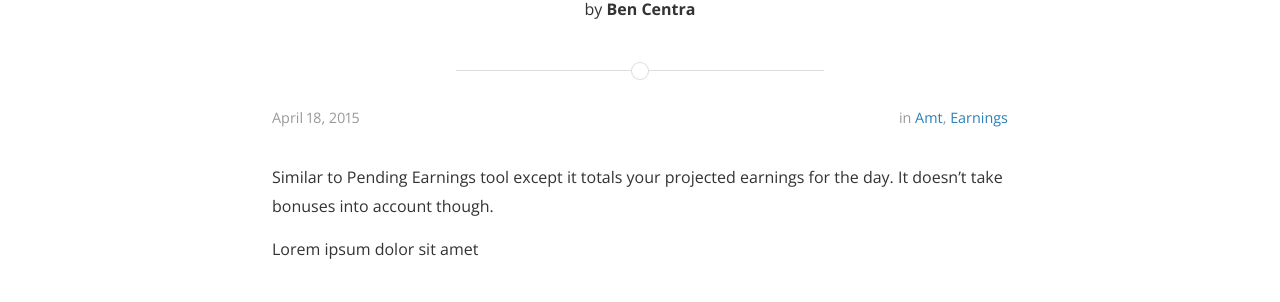
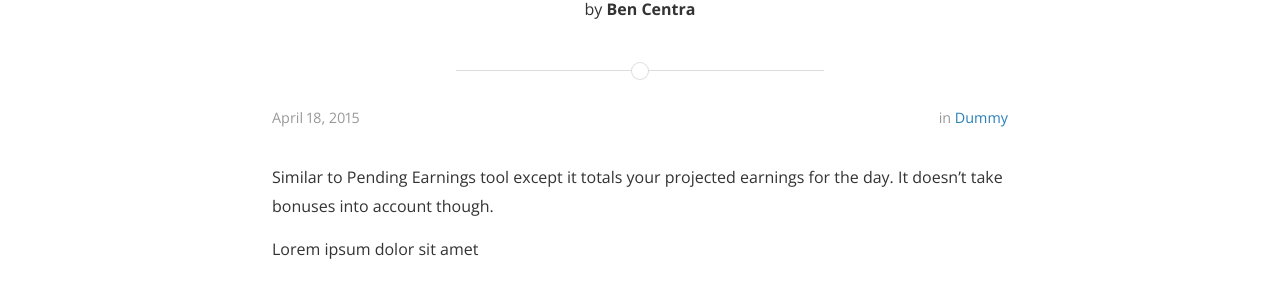
Before and after one commit to crowdtools/crowdtools.github.io, a Jekyll site: the page built from _posts/2015-04-18-dummy2.markdown, in a window 1280 px wide. Shown: the part 177-479 px from the top of the page. Built offline with Jekyll 4.4.1, drawn with Linux system fonts in a browser that asks for light colours; nearby versions of some CDN libraries.

Commit message:
template customization

```diff
--- a/_posts/2015-04-18-dummy.markdown
+++ b/_posts/2015-04-18-dummy.markdown
@@ -3,11 +3,9 @@ layout: post
 title:  "Block Requesters"
 date:   2015-04-18 08:43:59
 author: Ben Centra
-categories: AMT Productivity
+categories: Dummy
 ---
 
 This script lets you block/ignore requesters from your search results. It will place a little 'x' beside each requester's name. To block, just click the 'x'. This helps clean up your search results, and saves you time when you block scammers/requesters with poor ratings.  Props to  xxdohxx  for reviving this script and fixing it so it works in Chrome!
 
-<!--more-->
-
 Lorem ipsum
--- a/_posts/2015-04-18-dummy2.markdown
+++ b/_posts/2015-04-18-dummy2.markdown
@@ -3,11 +3,9 @@ layout: post
 title:  "Today's Projected Earnings"
 date:   2015-04-18 08:43:59
 author: Ben Centra
-categories: AMT Earnings
+categories: Dummy
 ---
 
 Similar to Pending Earnings tool except it totals your projected earnings for the day. It doesn't take bonuses into account though.
 
-<!--more-->
-
 Lorem ipsum dolor sit amet
--- a/_posts/2015-04-18-dummy3.markdown
+++ b/_posts/2015-04-18-dummy3.markdown
@@ -3,11 +3,9 @@ layout: post
 title:  "Pending Earnings
 date:   2015-04-18 08:43:59
 author: Ben Centra
-categories: AMT Earnings
+categories: Dummy
 ---
 
 Adds up your pending earnings and displays them on your dashboard below your total earnings.
 
-<!--more-->
-
 Tortor a velit elementum
```
